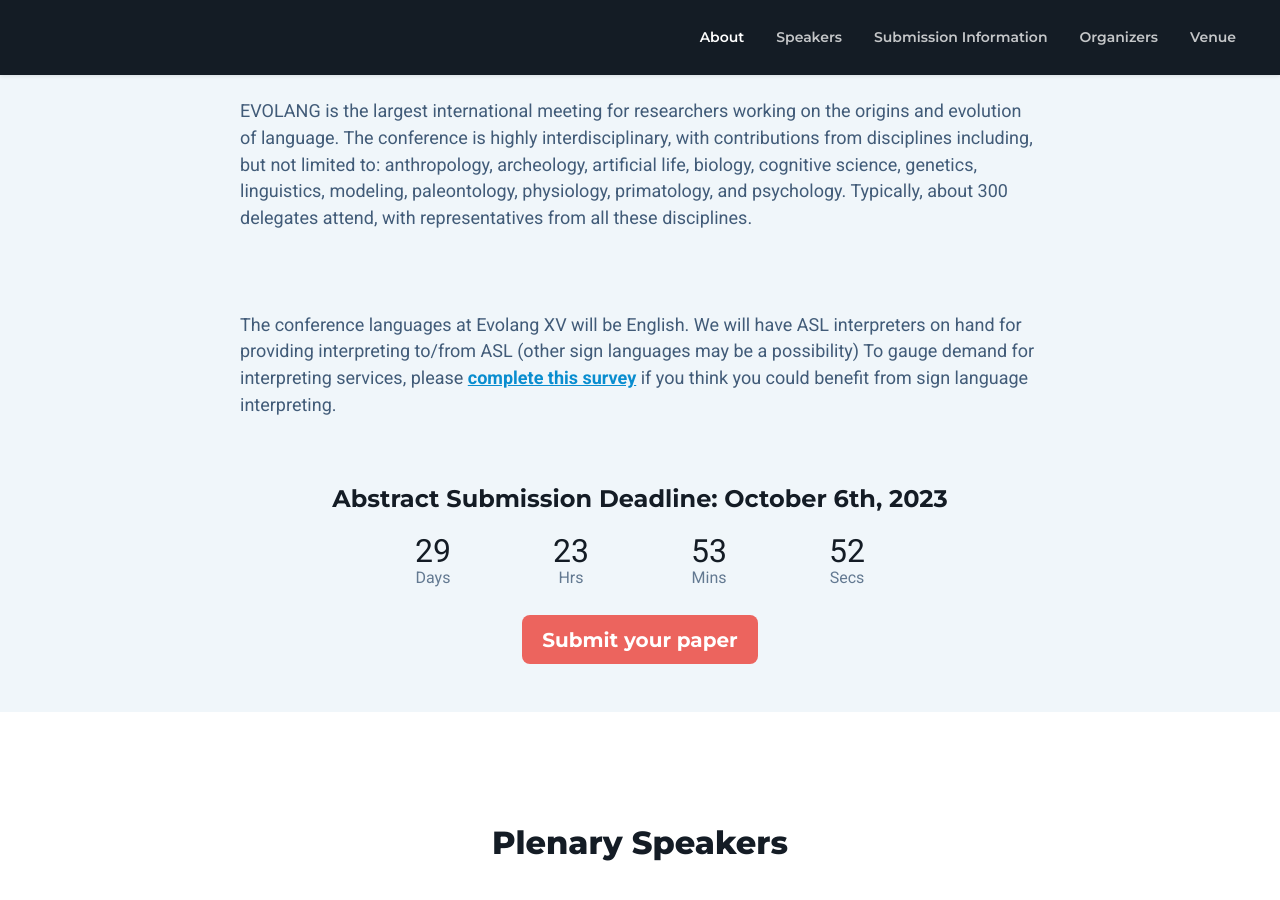
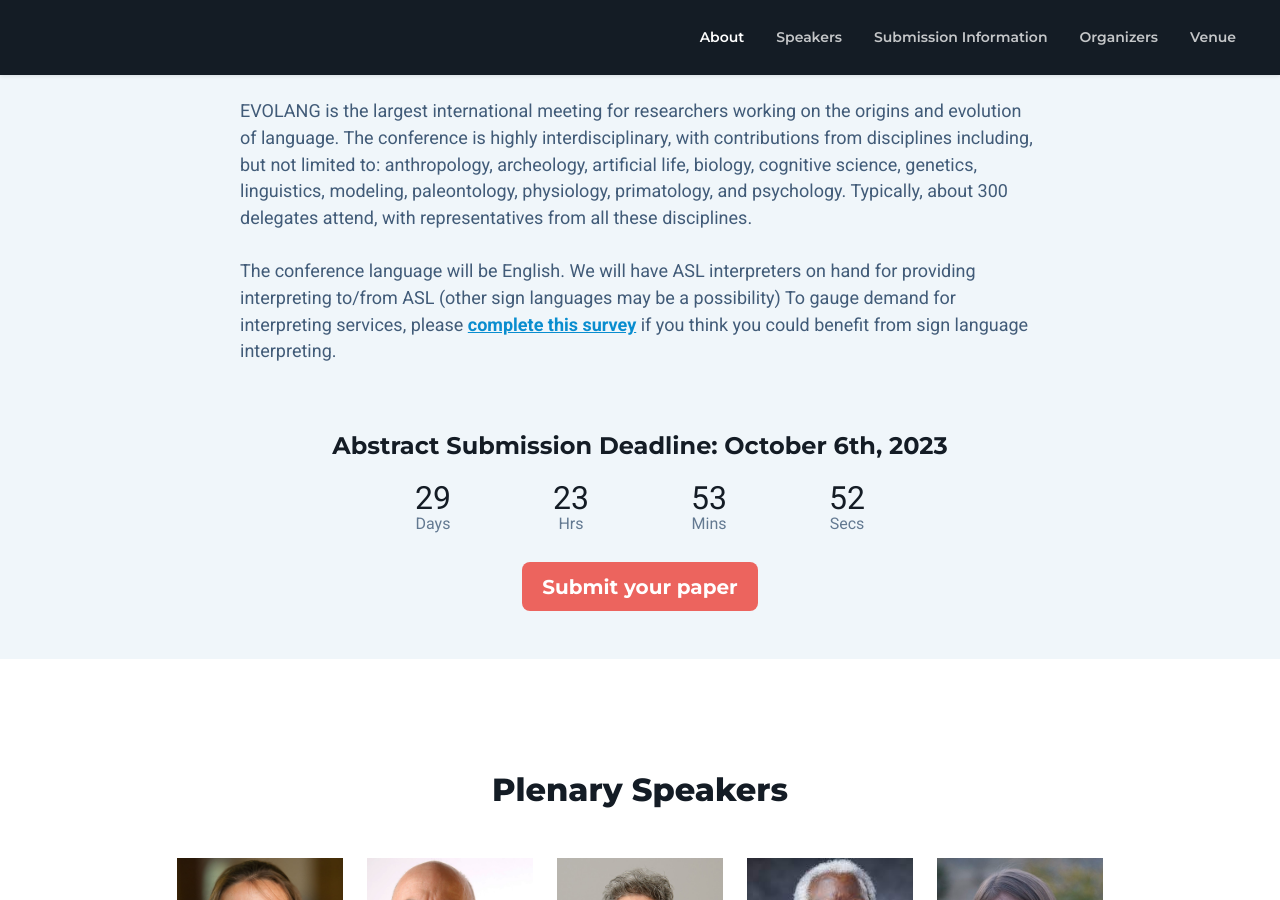
Before and after one commit to evolang2024/evolang2024.github.io, a Jekyll site: the page built from _pages/index.md, in a window 1280 px wide and 900 px high, scrolled down 640 px. Built offline with Jekyll 4.4.1, drawn with Linux system fonts in a browser that asks for light colours; nearby versions of some CDN libraries; library files that are not in the unit come from our copies.

Commit message:
Conference and submission details

```diff
--- a/_pages/index.md
+++ b/_pages/index.md
@@ -6,8 +6,8 @@
 date: May 18-21
 about:
     header: Conference Details
-    subheader: "EVOLANG is the largest international meeting for researchers working on the origins and evolution of language. The conference is highly interdisciplinary, with contributions from disciplines including, but not limited to: anthropology, archeology, artificial life, biology, cognitive science, genetics, linguistics, modeling, paleontology, physiology, primatology, and psychology. Typically, about 300 delegates attend, with representatives from all these disciplines. <br><br>
-        <br><br>The conference languages at Evolang XV will be English. We will have ASL interpreters on hand for providing interpreting to/from ASL (other sign languages may be a possibility) To gauge demand for interpreting services, please <a href = 'https://docs.google.com/forms/d/e/1FAIpQLSejSkSKxD1BEndXDIARr75xI4p1KBpa7GBAZskD_lJnzuJP8g/viewform'><b>complete this survey</b></a> if you think you could benefit from sign language interpreting.
+    subheader: "EVOLANG is the largest international meeting for researchers working on the origins and evolution of language. The conference is highly interdisciplinary, with contributions from disciplines including, but not limited to: anthropology, archeology, artificial life, biology, cognitive science, genetics, linguistics, modeling, paleontology, physiology, primatology, and psychology. Typically, about 300 delegates attend, with representatives from all these disciplines.<br>
+        <br>The conference language will be English. We will have ASL interpreters on hand for providing interpreting to/from ASL (other sign languages may be a possibility) To gauge demand for interpreting services, please <a href = 'https://docs.google.com/forms/d/e/1FAIpQLSejSkSKxD1BEndXDIARr75xI4p1KBpa7GBAZskD_lJnzuJP8g/viewform'><b>complete this survey</b></a> if you think you could benefit from sign language interpreting.
         "
 
     subheader_2: Submission Information
@@ -19,6 +19,9 @@
                   <li><b>Abstracts</b> (up to 2 pages, excl. references and acknowledgements). </li>
                   <li><b>Full papers</b> (up to 6 pages, excl. references and acknowledgements)</li>
               </ol>
+              <br><br>
+              Normal standards of academic excellence apply. Submitted papers should make clear how they advance the study of language evolution and relate any novel results to up to date scientific literature. Submissions should make clear the method by which their claims are substantiated, the nature of the relevant data, and/or the core of the theoretical argument. Submissions centered around empirical studies should not rest on preliminary results. All submissions are refereed by at least three relevant referees, and acceptance is based on a scoring scheme pooling the reports of the referees. In recent conferences, the acceptance rate has been about 50%. The conference showcases both oral presentations and poster presentations.
+              <br><br>
               Authors are limited to one first-authored podium presentation (15 min talk + 5 min Q&A) and one first-authored poster. There is no limit on the number of submissions for which you can be a non-first author. When submitting, please indicate your preferred mode of presentation (podium talk or poster). We hope to see as many of you as possible in person, but we understand that travel to the US is not possible for all presenters. We will be able to offer a limited number of virtual flash talks and podium presentations.  All accepted submissions will be published in an online proceedings volume to appear before the start of the conference. <b>Submissions portal will open Sept 7th, 2023.</b> In addition, we are soliciting <A HREF="#" onclick='window.open(`submission_details/#info-1`, `_self`);'><b>workshop proposals</b></A> which should be emailed directly to Gary Lupyan at <a href='mailto:lupyan@wisc.edu'>lupyan@wisc.edu</a>.
               </div>
 
```
